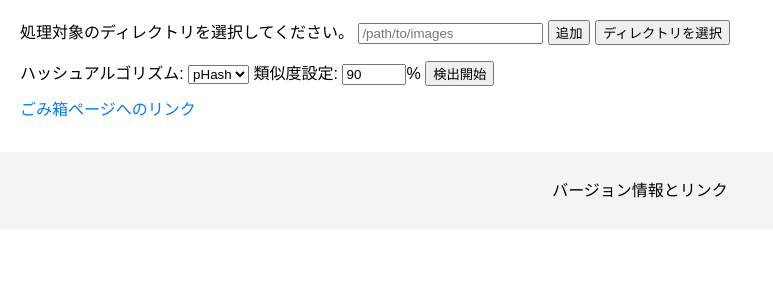
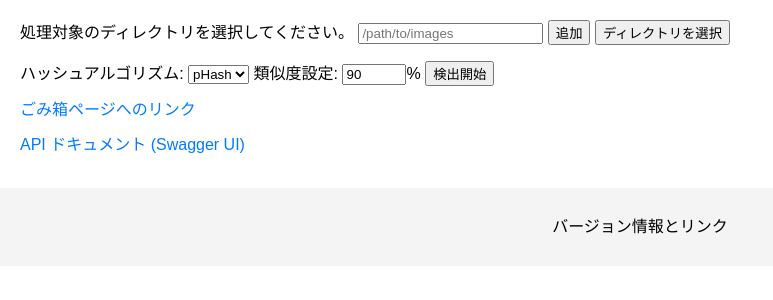
Before and after one commit to karoshima/dupimg, a Flask app: page /settings in a window 1280 px wide. Shown: the part 156-456 px from the top of the page, without its empty margins (0-773 px from the left). Run offline with Flask 3, Linux system fonts and the light colour scheme.

Commit message:
OpenAPI ドキュメントの提供機能を追加
OpenAPI ドキュメントを提供するためのエンドポイントを追加し、
Swagger UI を通じて API の仕様を視覚的に確認できる環境を整備しました。

- /openapi.yaml エンドポイントを追加し、OpenAPI ドキュメントを提供。
- Swagger UI を /api/docs で利用可能に設定。
- openapi.yaml を Flask アプリケーションから静的ファイルとして提供する仕組みを構築。

```diff
--- a/app.py
+++ b/app.py
@@ -3,8 +3,14 @@ import json
 import os
 
 from flask import Flask, request, jsonify, render_template
+from flask_swagger_ui import get_swaggerui_blueprint
+
+SWAGGER_URL = '/api/docs'
+API_URL = '/openapi.yaml'
+swaggerui_blueprint = get_swaggerui_blueprint(SWAGGER_URL, API_URL)
 
 app = Flask(__name__)
+app.register_blueprint(swaggerui_blueprint, url_prefix=SWAGGER_URL)
 
 # 初期ページ
 @app.route("/")
@@ -63,6 +69,10 @@ def trash():
     ]
     return jsonify(trash_data)
 
+@app.route('/openapi.yaml')
+def openapi():
+    return app.send_static_file('openapi.yaml')
+
 ####
 # 上記の各ページ内で使用する、ユーティリティエンドポイント
 
--- a/requirements.txt
+++ b/requirements.txt
@@ -1 +1,2 @@
 Flask==2.3.2
+flask-swagger-ui==4.11.1
--- a/templates/index.html
+++ b/templates/index.html
@@ -16,6 +16,7 @@
             <a href="/settings">対象ディレクトリ設定ページに移動</a>
             <a href="/progress">検出中ページに移動</a>
             <a href="/results">検出結果ページに移動</a>
+            <a href="/api/docs" target="_blank">API ドキュメント (Swagger UI)</a>
         </nav>
     </main>
     <footer>
--- a/templates/settings.html
+++ b/templates/settings.html
@@ -4,7 +4,7 @@
     <meta charset="UTF-8">
     <title>対象ディレクトリ設定ページ</title>
     <link rel="stylesheet" href="/static/css/styles.css">
-    <script src="/static/js/scripts.js" defer></script>
+    <script type="module" src="/static/js/scripts.js" defer></script>
 </head>
 <body>
     <header>
@@ -29,6 +29,7 @@
         </form>
         <nav>
             <a href="/trash">ごみ箱ページへのリンク</a>
+            <a href="/api/docs" target="_blank">API ドキュメント (Swagger UI)</a>
         </nav>
         <!-- ポップアップウィンドウ -->
         <div id="directory-popup" style="display: none;">
```
